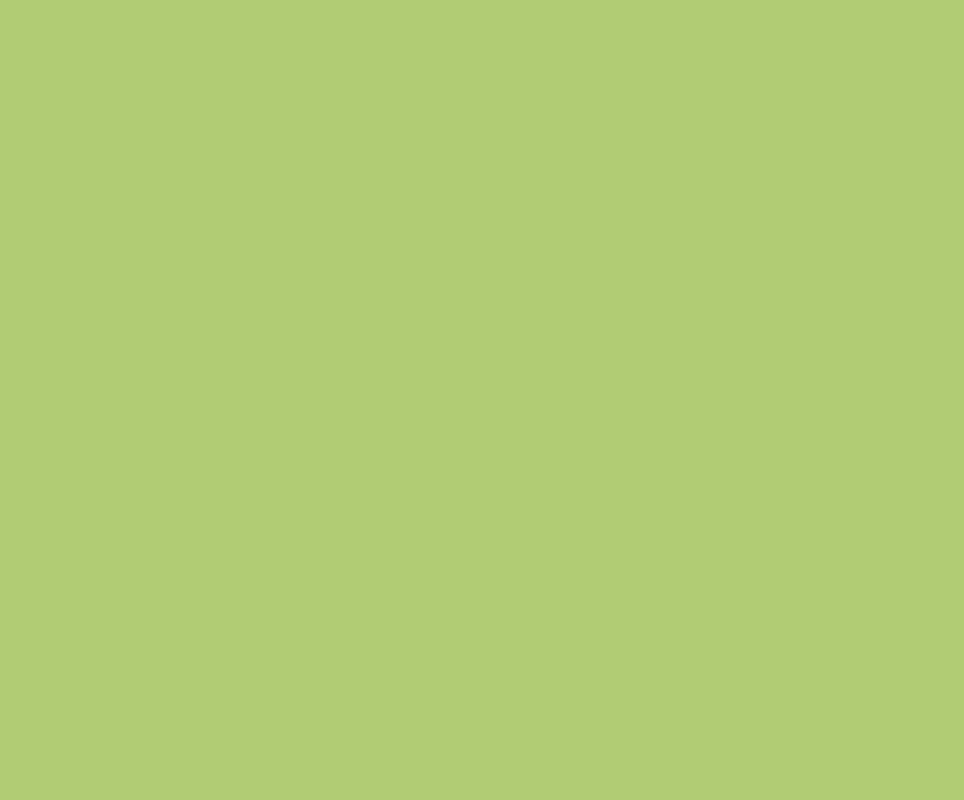
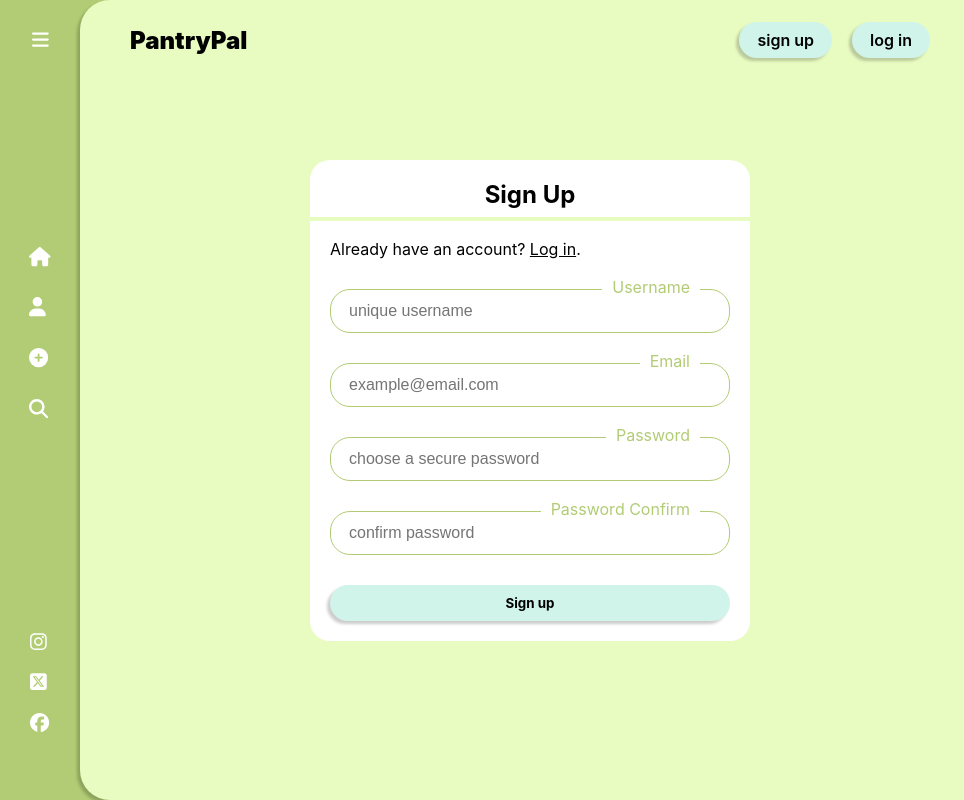
Before and after one commit to pandeypearl/PantryPal, a React (Create React App) app in the folder frontend/: page /signup in a window 1280 px wide. Before the commit this address had no page. Shown: the whole page, without its empty margins (0-964 px from the left). Built offline with nearby package versions, Linux system fonts and the light colour scheme.

Commit message:
Signup Page and auth sass styling

```diff
--- a/frontend/src/App.js
+++ b/frontend/src/App.js
@@ -2,6 +2,7 @@ import './App.scss';
 import {Routes, Route} from 'react-router-dom';
 import Layout from './components/Layout';
 import Home from './pages/Home';
+import SignUp from './pages/Signup';
 
 function App() {
   return (
@@ -9,6 +10,7 @@ function App() {
     <Routes>
       <Route path='/' element={<Layout />}>
         <Route index element={<Home />} />
+        <Route path='/signup' element={<SignUp />} />
       </Route>
     </Routes>
     </>
--- /dev/null
+++ b/frontend/src/pages/Signup/index.js
@@ -0,0 +1,106 @@
+import { useState } from 'react';
+import { Link, useNavigate } from 'react-router-dom';
+import '../../styles/auth.scss';
+
+const SignUp = () => {
+    const [username, setUsername] = useState('');
+    const [email, setEmail] = useState('');
+    const [password, setPassword] = useState('');
+    const [password2, setPassword2] = useState('');
+    const [loading, setLoading] = useState(false);
+    const [error, setError]= useState(null);
+    const [success, setSuccess] = useState(false);
+    const navigate = useNavigate();
+
+    const handleSignup = async () => {
+        try {
+            setLoading(true);
+            const response = await fetch('https://locahost:8000/signup/', {
+                method: 'POST',
+                headers: {
+                    'Content-Type': 'application/json',
+                },
+                body: JSON.stringify({
+                    username,
+                    email,
+                    password,
+                    password2,
+                }),
+            });
+
+            const data = await response.json();
+
+            if (data.success) {
+                setSuccess(true);
+                setError(null);
+                navigate.push('/profile')
+            } else {
+                setSuccess(false);
+                setError(data.error || 'Sign up failed');
+            }
+        } catch (error) {
+            console.error('Error during sign up:', error)
+            setError('Network error')
+        } finally {
+            setLoading(false);
+        }
+    };
+
+    return (
+        <div className='wrapper'>
+            <div className='container'>
+                <h2>Sign Up </h2>
+                <hr />
+                <p>Already have an account? <Link to='/login' className='auth-link'>Log in</Link>.</p>
+                <form>
+                    <div>
+                        <label>Username</label>
+                        <input
+                            type='text'
+                            value={username}
+                            onChange={(e) => setUsername(e.target.value)}
+                            placeholder='unique username'
+                        />
+                    </div>
+
+                    <div>
+                        <label>Email</label>
+                        <input type='email'
+                            value={email}
+                            onChange={(e) => setEmail(e.target.value)}
+                            placeholder='example@email.com'
+                        />
+                    </div>
+
+                    <div>
+                        <label>Password</label>
+                        <input
+                            type='password'
+                            value={password} onChange={(e) => setPassword(e.target.value)}
+                            placeholder='choose a secure password'
+                        />
+                    </div>
+
+                    <div>
+                        <label>Password Confirm</label>
+                        <input
+                            type='text'
+                            value={password2} onChange={(e) => setPassword2(e.target.value)}
+                            placeholder='confirm password'
+                        />
+                    </div>
+
+                    <button type='button' onClick={handleSignup} disabled={loading}>
+                       {loading ? 'Signing up...': 'Sign up'}
+                    </button>
+                    {success && <p>Sign up successful! Redirecting...</p>}
+                    {error && <p style={{ color: 'red'}}>{error}</p>}
+                </form>
+            </div>
+
+        </div>
+    );
+
+}
+
+export default SignUp;
--- /dev/null
+++ b/frontend/src/styles/auth.scss
@@ -0,0 +1,71 @@
+@import './colours.scss';
+@import './shadows.scss';
+
+.wrapper{
+    .container{
+        background: $white-color;
+        padding: 20px;
+        border-radius: 20px;
+        position: relative;
+
+        h2{
+            text-align: center;
+            margin:0;
+        }
+
+        hr{
+            border: 2px solid $teaGreen-color;
+            position: absolute;
+            right: 0;
+            left:0;
+        }
+
+        p{
+            margin-top: 30px;
+
+            .auth-link{
+                text-decoration: underline;
+            }
+        }
+
+        form{
+            display: flex;
+            flex-direction: column;
+            gap: 30px;
+            margin-top: 30px;
+
+            div{
+                position: relative;
+                label{
+                    position: absolute;
+                    right: 30px;
+                    display: block;
+                    top: -12px;
+                    background: $white-color;
+                    padding: 0 10px;
+                    color: $pistachio-color;
+                }
+                input{
+                    box-shadow: none;
+                    background-color: $white-color;
+                    border: 1px solid $pistachio-color;
+                    font-size: 1rem;
+                }
+            }
+
+            button{
+                background: $mintGreen-color;
+                padding: 10px;
+                font-weight: 700;
+                border: none;
+                border-radius: 20px;
+                box-shadow: $shadow-light;
+                font-family: inherit;
+
+                &:hover{
+                    background: darken($mintGreen-color, 5%);
+                }
+            }
+        }
+    }
+}
```
Also changed, not shown: frontend/src/components/AuthCreators/index.js (added), frontend/src/components/AuthCreators/index.scss (added), frontend/src/pages/Login/index.js (added).
